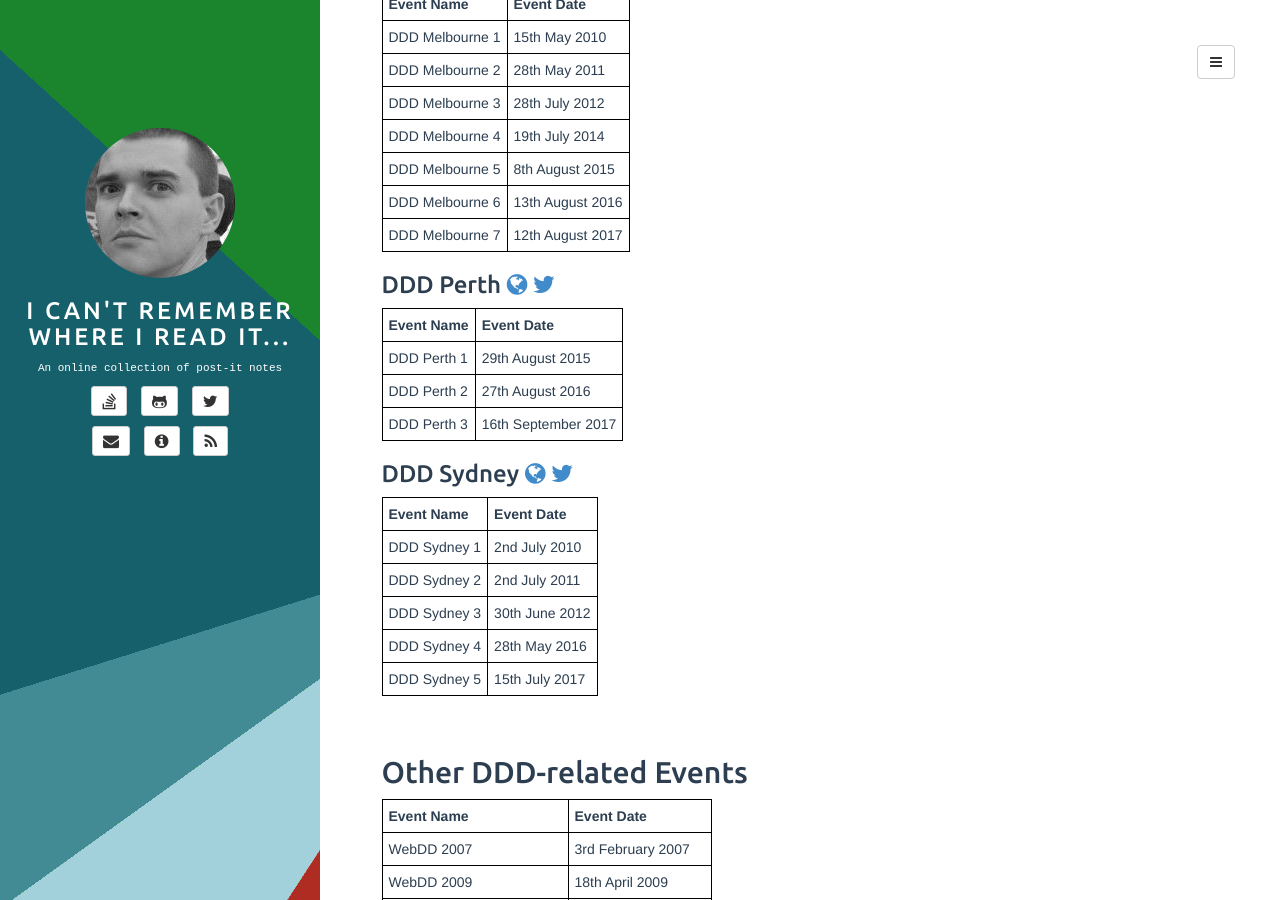
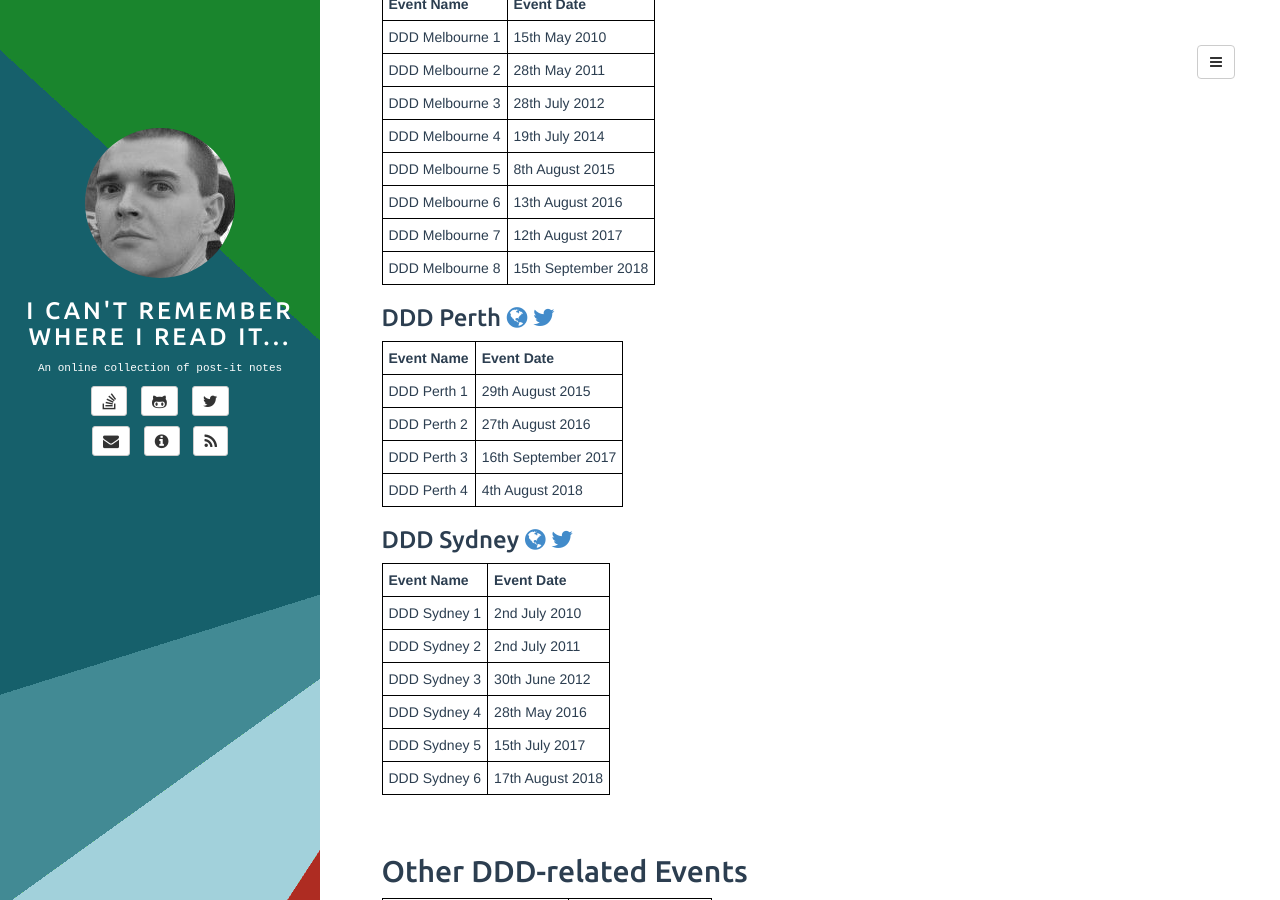
Before and after one commit to adrianbanks/adrianbanks.github.io, a Jekyll site: the page built from ddd.md, in a window 1280 px wide and 900 px high, scrolled down 3668 px. Built offline with Jekyll 4.4.1, drawn with Linux system fonts in a browser that asks for light colours.

```diff
--- a/ddd.md
+++ b/ddd.md
@@ -161,35 +161,38 @@ There have been many Developer! Developer! Developer! events over the years, spr
 
 ### DDD Melbourne [<i class="fa fa-globe"></i>](http://www.dddmelbourne.com) [<i class="fa fa-twitter"></i>](https://twitter.com/dddmelb)
 
-| **Event Name**  | **Event Date**   |
-| --------------- | ---------------- |
-| DDD Melbourne 1 | 15th May 2010    |
-| DDD Melbourne 2 | 28th May 2011    |
-| DDD Melbourne 3 | 28th July 2012   |
-| DDD Melbourne 4 | 19th July 2014   |
-| DDD Melbourne 5 | 8th August 2015  |
-| DDD Melbourne 6 | 13th August 2016 |
-| DDD Melbourne 7 | 12th August 2017 |
+| **Event Name**  | **Event Date**      |
+| --------------- | ------------------- |
+| DDD Melbourne 1 | 15th May 2010       |
+| DDD Melbourne 2 | 28th May 2011       |
+| DDD Melbourne 3 | 28th July 2012      |
+| DDD Melbourne 4 | 19th July 2014      |
+| DDD Melbourne 5 | 8th August 2015     |
+| DDD Melbourne 6 | 13th August 2016    |
+| DDD Melbourne 7 | 12th August 2017    |
+| DDD Melbourne 8 | 15th September 2018 |
 {:.mdtable}
 
 ### DDD Perth [<i class="fa fa-globe"></i>](http://www.dddperth.com) [<i class="fa fa-twitter"></i>](https://twitter.com/dddperth)
 
-| **Event Name** | **Event Date**       |
-| ---------------| -------------------- |
-| DDD Perth 1    | 29th August 2015     |
-| DDD Perth 2    | 27th August 2016     |
-| DDD Perth 3    | 16th September 2017  |
+| **Event Name** | **Event Date**      |
+| ---------------| ------------------- |
+| DDD Perth 1    | 29th August 2015    |
+| DDD Perth 2    | 27th August 2016    |
+| DDD Perth 3    | 16th September 2017 |
+| DDD Perth 4    | 4th August 2018     |
 {:.mdtable}
 
 ### DDD Sydney [<i class="fa fa-globe"></i>](http://dddsydney.com.au) [<i class="fa fa-twitter"></i>](https://twitter.com/dddsydney)
 
-| **Event Name** | **Event Date** |
-| -------------- | -------------- |
-| DDD Sydney 1   | 2nd July 2010  |
-| DDD Sydney 2   | 2nd July 2011  |
-| DDD Sydney 3   | 30th June 2012 |
-| DDD Sydney 4   | 28th May 2016  |
-| DDD Sydney 5   | 15th July 2017 |
+| **Event Name** | **Event Date**   |
+| -------------- | ---------------- |
+| DDD Sydney 1   | 2nd July 2010    |
+| DDD Sydney 2   | 2nd July 2011    |
+| DDD Sydney 3   | 30th June 2012   |
+| DDD Sydney 4   | 28th May 2016    |
+| DDD Sydney 5   | 15th July 2017   |
+| DDD Sydney 6   | 17th August 2018 |
 {:.mdtable}
 
 ----
```
